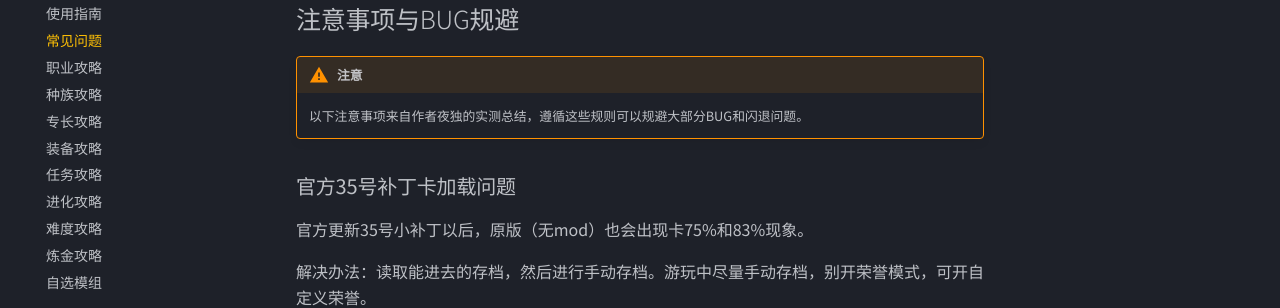
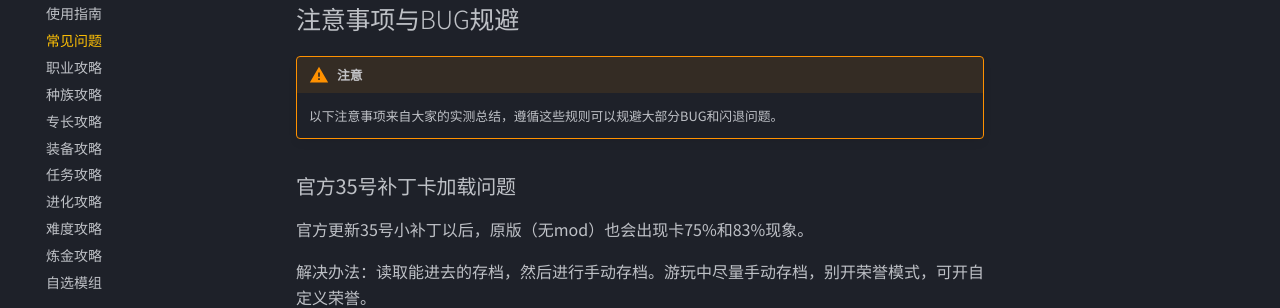
Before and after one commit to oiclyd/bg3-mod-wiki, an MkDocs documentation site: the page built from docs/ch3-faq.md, in a window 1280 px wide and 900 px high. Shown: the part 179-487 px from the top of the window. Built offline with MkDocs 1.6.1 and Material for MkDocs 9.7.7, drawn with Linux system fonts in a browser that asks for light colours.

Commit message:
Update ch3-faq.md

```diff
--- a/docs/ch3-faq.md
+++ b/docs/ch3-faq.md
@@ -3,7 +3,7 @@
 ## 注意事项与BUG规避
 
 !!! warning "注意"
-    以下注意事项来自作者夜独的实测总结，遵循这些规则可以规避大部分BUG和闪退问题。
+    以下注意事项来自大家的实测总结，遵循这些规则可以规避大部分BUG和闪退问题。
 
 ### 官方35号补丁卡加载问题
 
```
